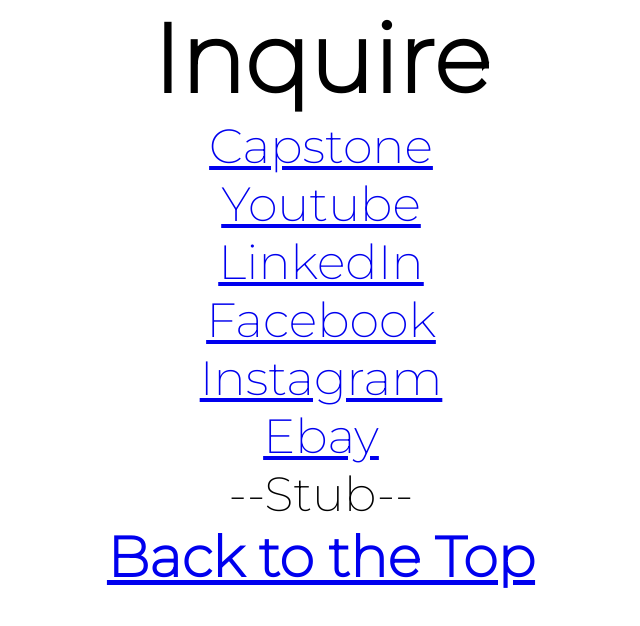
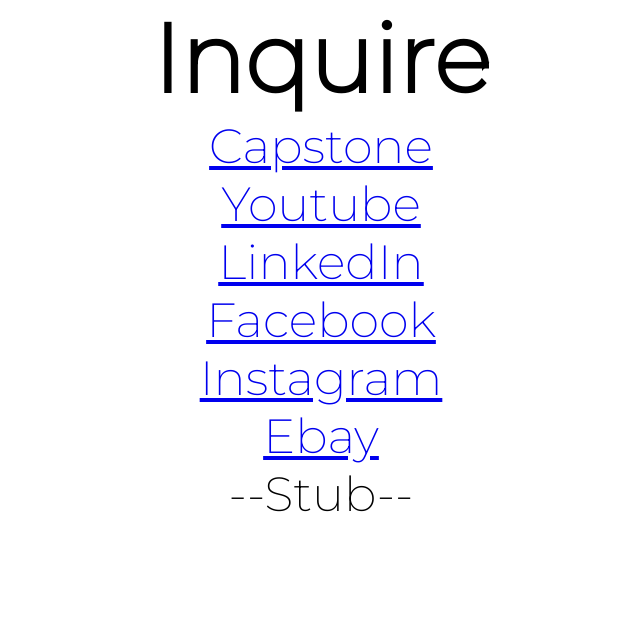
Before and after one commit to tim29oco/profile, a plain HTML site: page index.html in a window 1280 px wide. Shown: the whole page, without its empty margins (319-959 px from the left). Drawn offline with Linux system fonts and the light colour scheme.

Commit message:
Update index.html

```diff
--- a/index.html
+++ b/index.html
@@ -29,8 +29,5 @@
     <main>
         <p> --Stub-- </p>
     </main>
-    <footer>
-        <h3><a href="#"> Back to the Top</a></h3>
-    </footer>
 </body>
 </html>
```
